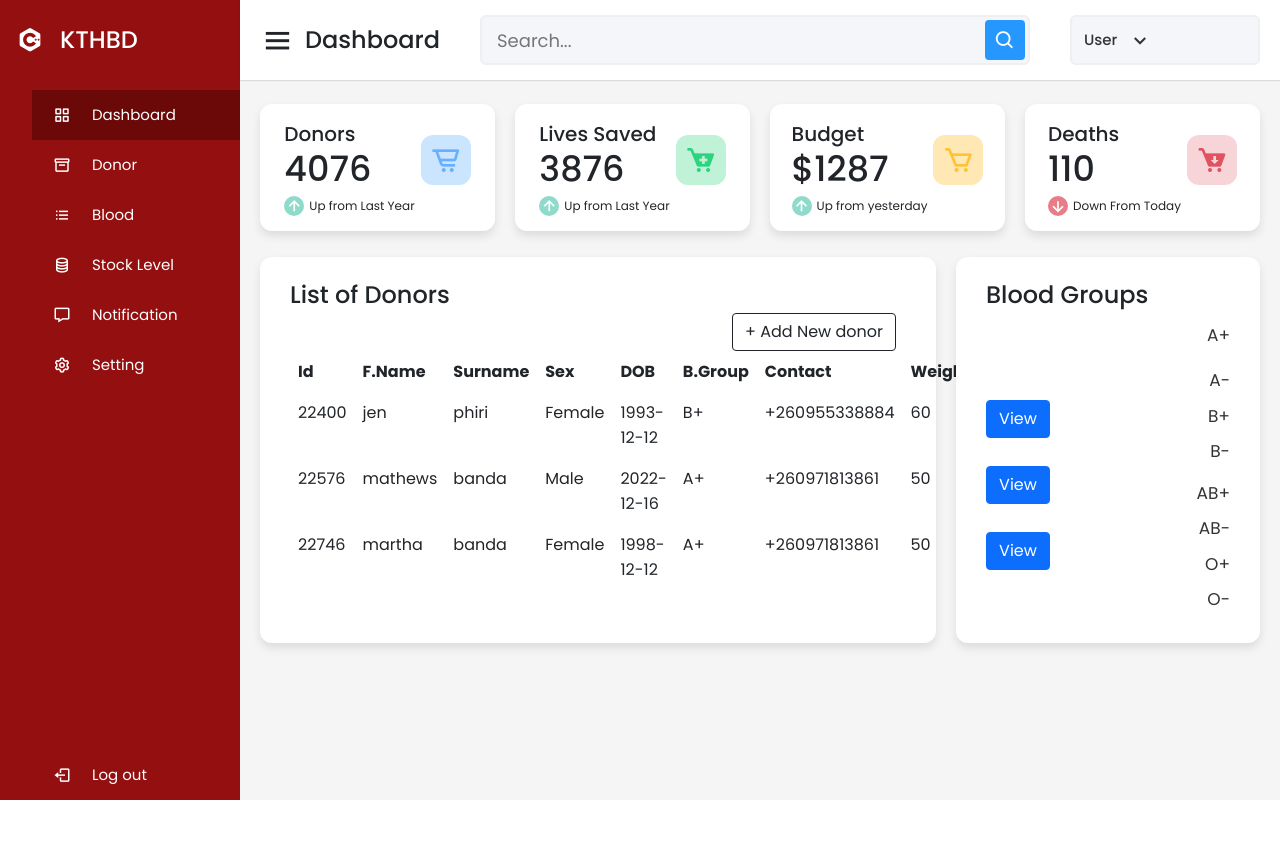
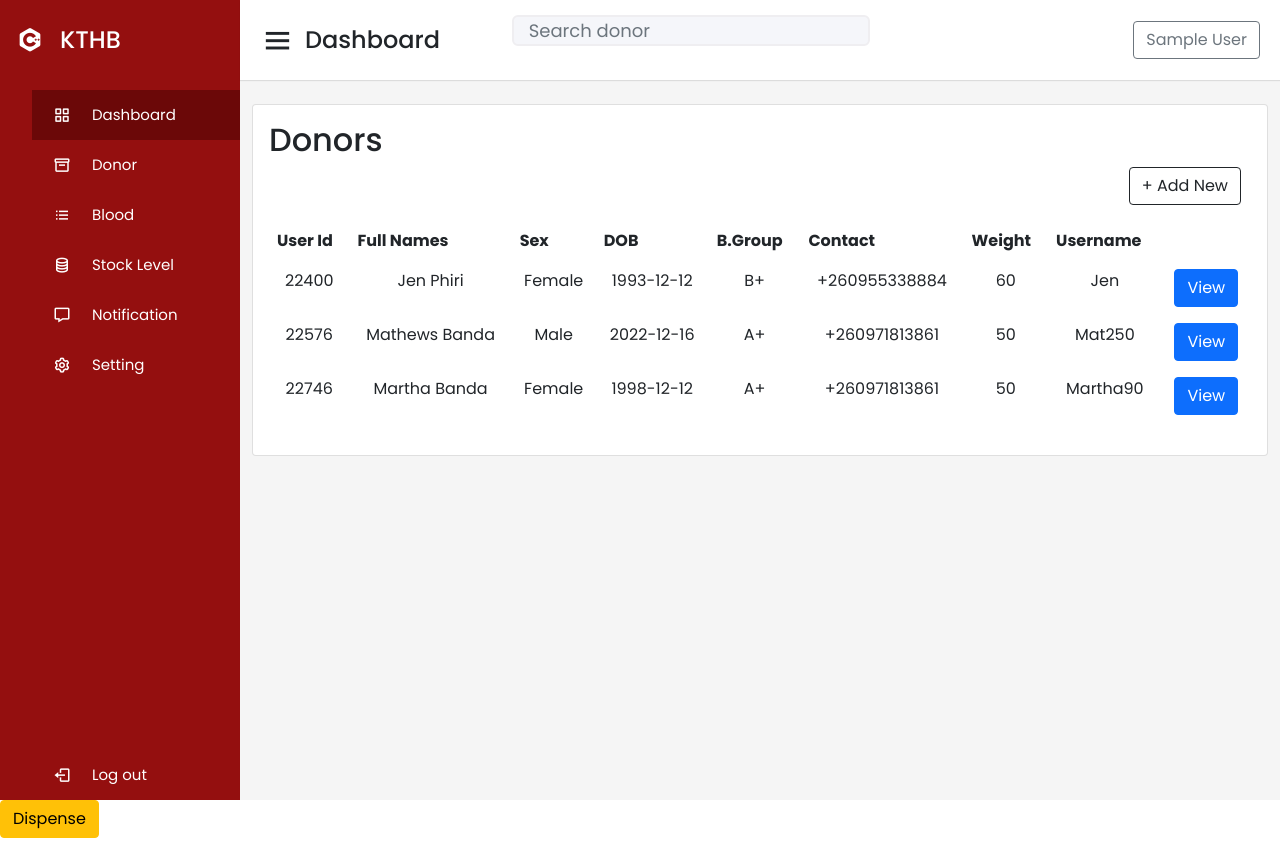
Before and after one commit to chipsj360/kchbb, a PHP site: page /users/receptionist/dashboard.php in a window 1280 px wide. Before the commit the page ends 800 px from the top, so only its background shows below. Run offline with PHP 8.4, Linux system fonts and the light colour scheme; the visitor is signed in with stand-in values (Sample User, id 1); data comes from the database, SQL or seed files in the repository; some libraries are stand-ins or nearby versions.

Commit message:
Dashboard
Receptionist and Donor

```diff
--- a/results.php
+++ b/results.php
@@ -20,10 +20,11 @@
   <h2 class="text-center">Blood Testing</h2>
 
         <li class="nav-item">
-          <a class="nav-link active" aria-current="page" href="index.php">Home</a>
+          <!-- <a class="nav-link active" aria-current="page" href="index.php">Home</a> -->
+          <button type="button" class="btn mb-1 btn-outline-secondary" href="index.php" >Home</button>
         </li>
         <li class="nav-item">
-          <a class="nav-link active" href="dashboard.php">Dashboard</a>
+        <button type="button" class="btn mb-1 btn-outline-secondary" href="index.php" >Dashboard</button>
         </li>
 
 </center>
--- a/users/receptionist/dashboard.php
+++ b/users/receptionist/dashboard.php
@@ -1,4 +1,7 @@
+<!DOCTYPE html>
+<html lang="en">
 <?php
+
 session_start();
 
 if (!isset($_SESSION['name'])) {
@@ -9,31 +12,30 @@ if (!isset($_SESSION['name'])) {
   $_SESSION['stts_msg'] = "Operation not allowed!";
   $_SESSION['msg_type'] = "danger";
   header("Location: ../../dashboard.php");
+} elseif ($_SESSION['role'] != 'ADMIN') {
+  $_SESSION['stts_msg'] = "Operation not allowed!";
+  $_SESSION['msg_type'] = "danger";
+  header("Location: ../../dashboard.php");
 }
 
+include_once '../../config/dbconnect.php';
 include_once '../../repository/Donor_repository.php';
-include_once '../../config/dbconnect.php';
+include_once '../../repository/test_repository.php';
+include_once '../../repository/Blood_repository.php';
+
+
 
 $database = new dbconnect();
 $db = $database->connect();
 
 
-$donor=new DonorRepository($db);
+
+$donor = new DonorRepository($db);
+$result = new TestRepository($db);
+$blood = new BloodRepository($db);
 
 ?>
-<head>
-    <meta charset="UTF-8">
-    <meta http-equiv="X-UA-Compatible" content="IE=edge">
-    <meta name="viewport" content="width=device-width, initial-scale=1.0">
-    <title> Staff Dashboard</title>
-    <link rel="stylesheet" href="styles.css">
-    <link rel="stylesheet" href="../../lib/css/bootstrap.min.css">
-    <!-- <link rel="stylesheet" href="../../src/nav.css"> -->
-    <script src="//ajax.googleapis.com/ajax/libs/jquery/1.9.1/jquery.min.js"></script>
-    <script src="https://cdn.jsdelivr.net/npm/@popperjs/core@2.9.3/dist/umd/popper.min.js" integrity="sha384-eMNCOe7tC1doHpGoWe/6oMVemdAVTMs2xqW4mwXrXsW0L84Iytr2wi5v2QjrP/xp" crossorigin="anonymous"></script>
-    <script src="https://cdn.jsdelivr.net/npm/bootstrap@5.1.0/dist/js/bootstrap.min.js" integrity="sha384-cn7l7gDp0eyniUwwAZgrzD06kc/tftFf19TOAs2zVinnD/C7E91j9yyk5//jjpt/" crossorigin="anonymous"></script>
 
-</head>
 <head>
   <meta charset="UTF-8">
   <link rel="stylesheet" href="styles.css">
@@ -60,7 +62,7 @@ $donor=new DonorRepository($db);
     <div class="logo-details">
       <i class='bx bxl-c-plus-plus'></i>
 
-      <span class="logo_name">KTHBD</span>
+      <span class="logo_name">KTHB</span>
     </div>
       <ul class="nav-links">
         <li>
@@ -76,23 +78,23 @@ $donor=new DonorRepository($db);
           </a>
         </li>
         <li>
-          <a href="#">
+          <a href="viewblood.php">
             <i class='bx bx-list-ul' ></i>
             <span class="links_name" href="list-messages" aria-controls="list-donor" >Blood</span>
           </a>
         </li>
 
         <li>
-          <a href="#">
+          <a href="bloodstock.php">
             <i class='bx bx-coin-stack' ></i>
             <span class="links_name">Stock Level</span>
           </a>
         </li>
 
         <li>
-          <a href="#">
+          <a href="google.com">
             <i class='bx bx-message' ></i>
-            <span class="links_name" a href="google.com">Notification</span>
+            <span class="links_name" >Notification</span>
           </a>
         </li>
 
@@ -103,8 +105,9 @@ $donor=new DonorRepository($db);
           </a>
         </li>
         <li class="log_out">
-          <a href="#">
+          <a href="login.php">
             <i class='bx bx-log-out'></i>
+            <!-- <a class="nav-link active" aria-current="page" href="index.php">Home</a> -->
             <span class="links_name">Log out</span>
           </a>
         </li>
@@ -116,169 +119,157 @@ $donor=new DonorRepository($db);
         <i class='bx bx-menu sidebarBtn'></i>
         <span class="dashboard">Dashboard</span>
       </div>
+
 	   <div class="search-box">
+
+            <div class="row">
+              <div class="col-md-8">
+                <form action="../../services/donor_services" method="GET">
+                  <div class="input-group mb-1">
+                    <input type="text" name="search" required class="form-control" placeholder="Search donor" id="data-search">
+                  </div>
+                </form>
+              </div>
+            </div>
+
+        </div>
+
+
+     <!-- <div class="search-box">
         <input type="text" placeholder="Search...">
         <i class='bx bx-search' ></i>
       </div>
+      -->
+     <div class="">
 
-     <div class="profile-details">
+	    <button class="btn btn-outline-secondary desktop" onclick="location.href='<?php if (!isset($_SESSION['name'])) {
+          echo '../../login.php';
+            } else {
+                  echo '../../services/authentication.php?logout=1';
+              } ?>';" type="button"><?php if (isset($_SESSION['name'])) {
+                    echo $_SESSION['name'];                                                                                     } else {
+                      echo "Sign in";
+                      } ?></button>
 
-        <span class="admin_name">User</span>
-        <i class='bx bx-chevron-down' ></i>
       </div>
     </nav>
 
     <div class="home-content">
-      <div class="overview-boxes">
-        <div class="box">
-          <div class="right-side">
-            <div class="box-topic">Donors</div>
-            <div class="number">4076</div>
-            <div class="indicator">
-              <i class='bx bx-up-arrow-alt'></i>
-              <span class="text">Up from Last Year</span>
+       <div class="container-fluid">
+                <div class="row">
+                    <div class="col-12">
+                        <div class="card">
+                            <div class="card-body">
+                            <div class="recent-sales box">
+                              <div class="title"><h2>Donors</h2></div>
+                              <div class="d-grid gap-2 d-md-flex justify-content-md-end">
+                              <button class="btn btn-outline-dark ml" onclick="location.href='../../donor.php'">+ Add New</button>
+
+                              </div>
+                              <div class="sales-details">
+                            <table class="table table-hover caption-top table-responsive table-borderless" id="donors">
+                            <div class="button">
+                            </div>
+        <table class="table table-hover caption-top table-responsive table-borderless" id="donors">
+          <div class="button">
           </div>
         </div>
-          <i class='bx bx-cart-alt cart'></i>
-        </div>
-        <div class="box">
-          <div class="right-side">
-            <div class="box-topic">Lives Saved</div>
-            <div class="number">3876</div>
-            <div class="indicator">
-              <i class='bx bx-up-arrow-alt'></i>
-              <span class="text">Up from Last Year</span>
-            </div>
-          </div>
-          <i class='bx bxs-cart-add cart two' ></i>
-        </div>
-        <div class="box">
-          <div class="right-side">
-            <div class="box-topic">Budget</div>
-            <div class="number">$1287</div>
-            <div class="indicator">
-              <i class='bx bx-up-arrow-alt'></i>
-              <span class="text">Up from yesterday</span>
-            </div>
-          </div>
-          <i class='bx bx-cart cart three' ></i>
-        </div>
-        <div class="box">
-          <div class="right-side">
-            <div class="box-topic">Deaths</div>
-            <div class="number">110</div>
-            <div class="indicator">
-              <i class='bx bx-down-arrow-alt down'></i>
-              <span class="text">Down From Today</span>
-            </div>
-          </div>
-          <i class='bx bxs-cart-download cart four' ></i>
-        </div>
-      </div>
-
-      <div class="sales-boxes">
-        <div class="recent-sales box">
-          <div class="title">List of Donors</div>
-          <div class="d-grid gap-2 d-md-flex justify-content-md-end">
-          <button class="btn btn-outline-dark ml" onclick="location.href='../../donor.php'">+ Add New donor</button>
-        </div>
-          <div class="sales-details">
-          <table class="table table-hover caption-top table-responsive table-borderless">
-	  <!-- <caption class="title">Donors</caption> -->
           <thead>
-                 <tr>
-                 <th scope="col">Id</th>
-                   <th scope="col">F.Name</th>
-                   <th scope="col">Surname</th>
-                    <th scope="col">Sex</th>
-                   <th scope="col">DOB</th>
-                   <th scope="col">B.Group</th>
-                   <th scope="col">Contact</th>
-                   <th scope="col">Weight</th>
-                   <!-- <th scope="col">Username</th>
-                   <th scope="col">Password</th>                -->
+            <tr class="heade">
+              <th>User Id</th>
+              <th>Full Names</th>
+              <th>Sex</th>
+              <th>DOB</th>
+              <th>B.Group</th>
+              <th>Contact</th>
+              <th>Weight</th>
+              <th>Username</th>
             </tr>
           </thead>
-		  <tbody>
-		       <?php $donors = $donor->read();
+          <tbody class="tbody">
+            <?php
+            $donors = $donor->read();
+            //$donors = $donor->search_read();
             foreach ($donors as $donorz) { ?>
-                            <tr>
+              <tr class="text-center">
                 <td><?php echo $donorz['donor_id']; ?></td>
-                            <td scope="row"><?php echo $donorz['first_name']; ?></td>
-                                <td><?php echo $donorz['last_name']; ?></td>
+                <td><?php echo ucwords($donorz['first_name'] . " " . $donorz['last_name']); ?></td>
                 <td><?php echo $donorz['gender']; ?></td>
                 <td><?php echo $donorz['dob']; ?></td>
                 <td><?php echo $donorz['blood_group']; ?></td>
                 <td><?php echo $donorz['phone_number']; ?></td>
                 <td><?php echo $donorz['weight']; ?></td>
-                                <!-- <td><?php echo $donorz['user_name']; ?></td>
-                                <td><?php echo $donorz['password']; ?></td> -->
+                <td><?php echo ucwords($donorz['user_name']); ?></td>
                 <td>
                 <div class="btn-group" role="group" aria-label="Basic mixed styles example">
                                     <button type="button" class="btn btn-primary">View</button>
 
                                </div>
                 </td>
+              </tr>
+            <?php } ?>
+          </tbody>
+        </table>
+                          </div>
+                        </div>
+                    </div>
+                </div>
+            </div>
 
+      <!-- <div class="sales-boxes">
+        <div class="recent-sales box">
+          <div class="title">Donors</div>
+          <div class="d-grid gap-2 d-md-flex justify-content-md-end">
+          <button class="btn btn-outline-dark ml" onclick="location.href='../../donor.php'">+ Add New</button>
+        </div>
+          <div class="sales-details">
+            <table class="table table-hover caption-top table-responsive table-borderless" id="donors">
+          <div class="button">
+          </div>
+        </div>
+          <thead>
+            <tr class="heade">
+              <th>Id</th>
+              <th>Names</th>
+              <th>Sex</th>
+              <th>DOB</th>
+              <th>B.Group</th>
+              <th>Contact</th>
+              <th>Weight</th>
+              <th>Username</th>
+            </tr>
+          </thead>
+          <tbody class="tbody">
+            <?php
+            $donors = $donor->read();
+            //$donors = $donor->search_read();
+            foreach ($donors as $donorz) { ?>
+              <tr class="text-center">
+                <td><?php echo $donorz['donor_id']; ?></td>
+                <td><?php echo ucwords($donorz['first_name'] . " " . $donorz['last_name']); ?></td>
+                <td><?php echo $donorz['gender']; ?></td>
+                <td><?php echo $donorz['dob']; ?></td>
+                <td><?php echo $donorz['blood_group']; ?></td>
+                <td><?php echo $donorz['phone_number']; ?></td>
+                <td><?php echo $donorz['weight']; ?></td>
+                <td><?php echo ucwords($donorz['user_name']); ?></td>
+                <td>
+                  <div class="btn-group" role="group" aria-label="Basic mixed styles example">
+                    <a href="../../services/donor_services.php?delete=<?php echo $donorz['donor_id']; ?>" class="btn btn-primary">Delete</a>
+                    <a href="../../donationform.php?blood=<?php echo $donorz['donor_id']; ?>" class="btn btn-secondary">Blood</a>
+                  </div>
+                </td>
               </tr>
             <?php } ?>
           </tbody>
         </table>
 
-      </div>
+      </div> -->
           <div class="button">
             <!--a href="#"></!--a-->
           </div>
-       </div>
-        <div class="top-sales box">
-          <div class="title">Blood Groups</div>
-          <ul class="top-sales-details">
-            <li>
-            <a href="#">
-            </a>
-            <span class="price">A+</span>
-          </li>
-          <li>
-            <a href="#">
-            </a>
-          </li>
-          <li>
-            <a href="#">
-            </a>
-            <span class="price">A-</span>
-          </li>
-          <li>
-            <a href="#">
-            </a>
-            <span class="price">B+</span>
-          </li>
-          <li>
-            <a href="#">
-            </a>
-            <span class="price">B-</span>
-          </li>
-          </ul>
-          <li>
-            <a href="#">
-            </a>
-            <span class="price">AB+</span>
-          </li>
-          <li>
-            <a href="#">
-            </a>
-            <span class="price">AB-</span>
-          </li>
-          <li>
-            <a href="#">
-            </a>
-            <span class="price">O+</span>
-          </li>
-          <li>
-            <a href="#">
-            </a>
-            <span class="price">O-</span>
-          </li>
-            </div>
+
+
       </div>
     </div>
   </section>
@@ -295,6 +286,85 @@ $donor=new DonorRepository($db);
         }
         </script>
 
+
+
+
+
+
+        <a href="../../dispense.php" class="btn btn-warning  float-right">Dispense</a>
+        <script type="text/javascript" src="jquery.min.js"> </script>
+        <script type="text/javascript" src="chart.min.js"> </script>
+        <script>
+          const search = document.getElementById('data-search');
+          // Search the table
+          search.addEventListener("keyup", function() {
+            var keyword = this.value;
+            keyword = keyword.toUpperCase();
+            var table_3 = document.getElementById("donors");
+            var all_tr = table_3.getElementsByTagName("tr");
+            for (var i = 0; i < all_tr.length; i++) {
+              var all_columns = all_tr[i].getElementsByTagName("td");
+              for (j = 0; j < all_columns.length; j++) {
+                if (all_columns[j]) {
+                  var column_value = all_columns[j].textContent || all_columns[j].innerText;
+                  column_value = column_value.toUpperCase();
+                  if (column_value.indexOf(keyword) > -1) {
+                    all_tr[i].style.display = ""; // show
+                    break;
+                  } else {
+                    all_tr[i].style.display = "none"; // hide
+                  }
+                }
+              }
+            }
+          })
+          $(document).ready(function() {
+            makechart();
+            function makechart() {
+              $.ajax({
+                url: "chart.php",
+                method: "GET",
+                dataType: "JSON",
+                success: function(data) {
+                  var blood_group = [];
+                  var total = [];
+                  var color = [];
+                  for (var count = 0; count < data.length; count++) {
+                    blood_group.push(data[count].blood_group);
+                    total.push(data[count].total);
+                    color.push(data[count].color); }
+                  var group_chart1 = $('#myChart');
+                  var graph1 = new Chart(group_chart1, {
+                    type: 'bar',
+                    data: {
+                      labels: blood_group,
+                      datasets: [{
+                        label: '# blood units',
+                        data: total,
+                        backgroundColor: color
+                      }]
+                    },
+                    options: {
+                      responsive: true,
+                      scales: {
+                        y: {
+                          beginAtZero: true
+                        }
+                      }
+                    }
+                  });
+                }
+              })
+            }
+          });
+        </script>
+      </div>
+      <div class="tab-pane fade" id="list-settings" role="tabpanel" aria-labelledby="list-settings-list">...</div>
+    </div>
+  </div>
+
+  <script src="../../lib/js/bootstrap.bundle.min.js"></script>
+  <!-- JavaScript Bundle with Popper -->
 </body>
 
 </html>
```
Also changed, not shown: users/donor/dashboard.php (+6 -6 lines). Lines whose indentation alone changed are shown as unchanged.
